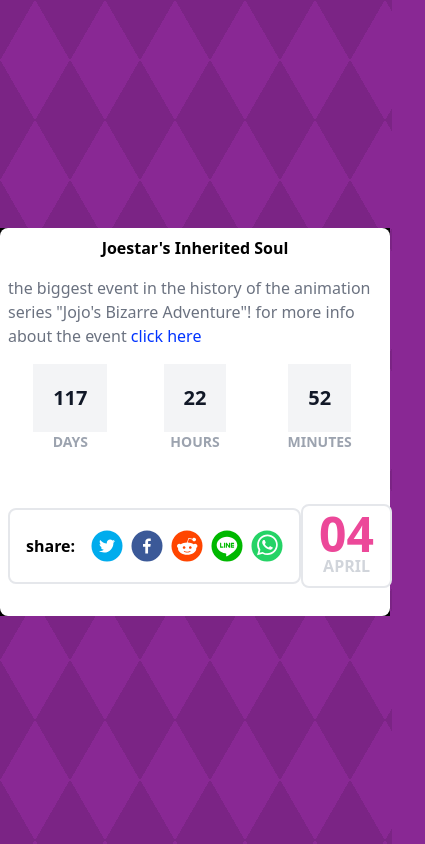
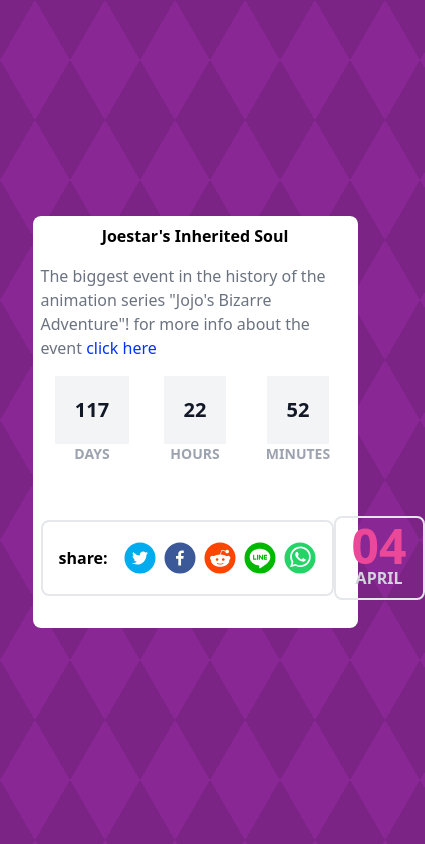
Before and after one commit to leandroruel/jojo_countdown, a Next.js app: page / in a window 390 px wide. Shown: the whole page, 425 px wide, since content can reach past the window. Built offline with nearby package versions, Linux system fonts and the light colour scheme.

Commit message:
more styling

```diff
--- a/components/event.js
+++ b/components/event.js
@@ -10,7 +10,7 @@
     const month = (new Date(most_recent.start_date)).toLocaleString('en-us', { month: 'long' })
 
     return (
-        <div className="sm:rounded-none lg:rounded-lg lg:h-4/5 sm:h-auto sm:w-full lg:w-4/5 bg-cover bg-no-repeat bg-center relative" style={{backgroundImage: `url(${cover})`}}>
+        <div className="rounded-lg lg:h-4/5 sm:h-auto w-10/12 lg:w-4/5 bg-cover bg-no-repeat bg-center relative" style={{backgroundImage: `url(${cover})`}}>
             <div className="bg-white lg:w-3/6 sm:w-full rounded-lg p-2 sm:p-5 md:p-10 lg:absolute lg:-bottom-20 lg:inset-x-1/2 lg:transform lg:-translate-x-1/2">
                 <div className="lg:text-6xl sm:text-2xl font-semibold mb-4 text-center capitalize">{most_recent.name}</div>
                 <div className="text-gray-500 event-description" dangerouslySetInnerHTML={{__html:most_recent.description}}></div>
--- a/components/layout.js
+++ b/components/layout.js
@@ -22,7 +22,7 @@
       </Head>
       <section>
         <Header />
-        <div className="content flex flex-col justify-center lg:items-center h-screen">{children}</div>
+        <div className="content flex flex-col justify-center items-center h-screen">{children}</div>
       </section>
     </>
   )
--- a/styles/event.css
+++ b/styles/event.css
@@ -11,3 +11,7 @@
 .event-description a {
     color: #0033ff;
 }
+
+.event-description::first-letter {
+    text-transform: capitalize;
+}
```
